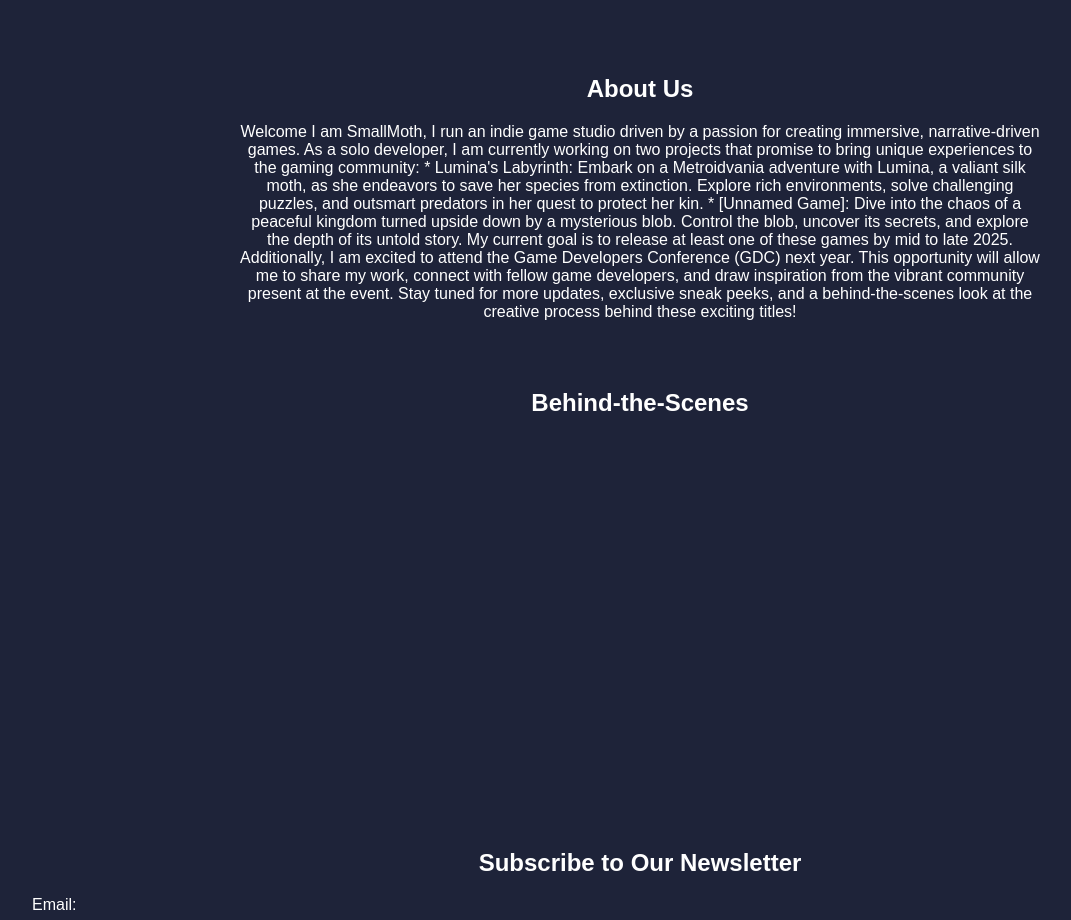
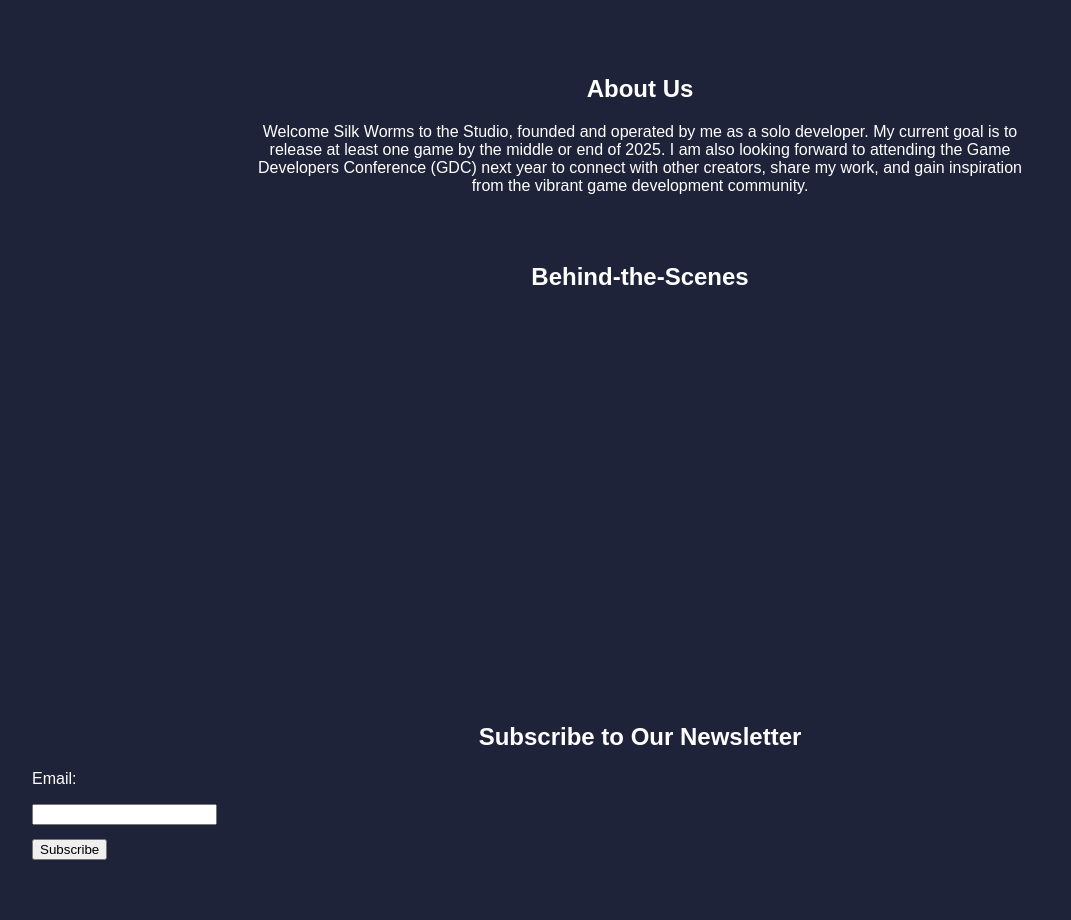
Before and after one commit to SmallMothStudio/smallmothstudio-website, a plain HTML site: page index.html in a window 1280 px wide. Shown: the part 1060-1980 px from the top of the page, without its empty margins (0-1071 px from the left). Drawn offline with Linux system fonts and the light colour scheme; a script that the page names is missing.

Commit message:
Update index.html

```diff
--- a/index.html
+++ b/index.html
@@ -20,13 +20,8 @@
     <main>
          <section id="about">
             <h2>About Us</h2>
-            <p>Welcome I am SmallMoth, I run an indie game studio driven by a passion for creating immersive, narrative-driven games. As a solo developer, I am currently working on two projects that promise to bring unique experiences to the gaming community:
-
-                * Lumina's Labyrinth: Embark on a Metroidvania adventure with Lumina, a valiant silk moth, as she endeavors to save her species from extinction. Explore rich environments, solve challenging puzzles, and outsmart predators in her quest to protect her kin.
-
-                * [Unnamed Game]: Dive into the chaos of a peaceful kingdom turned upside down by a mysterious blob. Control the blob, uncover its secrets, and explore the depth of its untold story.
-My current goal is to release at least one of these games by mid to late 2025. Additionally, I am excited to attend the Game Developers Conference (GDC) next year. This opportunity will allow me to share my work, connect with fellow game developers, and draw inspiration from the vibrant community present at the event.
-Stay tuned for more updates, exclusive sneak peeks, and a behind-the-scenes look at the creative process behind these exciting titles!</p>
+            <p>Welcome Silk Worms to the Studio, founded and operated by me as a solo developer. My current goal is to release at least one game by the middle or end of 2025. I am also looking forward to attending the Game Developers Conference (GDC) next year to connect with other creators, share my work, and gain inspiration from the vibrant game development community.
+</p>
         </section>
         <section id="twitch-stream">
             <h2>Behind-the-Scenes</h2>
```
